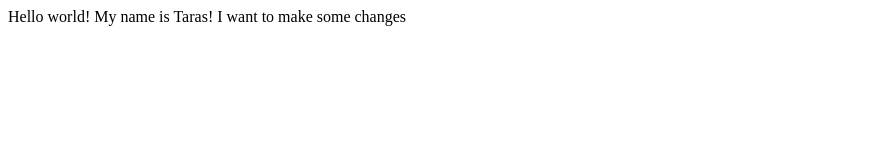
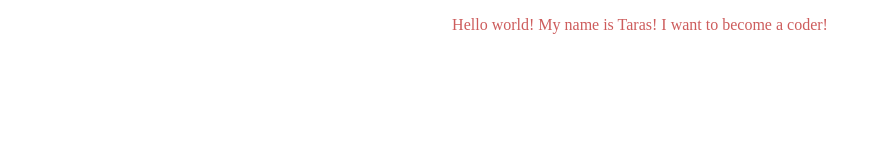
Before and after one commit to Skullptor7/coursera-test, a plain HTML site: page site/W1E1.html in a window 1280 px wide. Shown: the whole page, without its empty margins (0-881 px from the left). Drawn offline with Linux system fonts and the light colour scheme.

Commit message:
some changes

```diff
--- a/site/W1E1.html
+++ b/site/W1E1.html
@@ -3,8 +3,14 @@
 	<head>
 		<meta charset="utf-8">
 		<title>Coursera is Cool!</title>
+		<style>
+			p {
+				color: indianred;
+				text-align: center;
+			}
+		</style>
 	</head>
 		<body>
-			Hello world! My name is Taras! I want to make some changes
+			<p>Hello world! My name is Taras! I want to become a coder!</p>
 		</body>
 	</html>
```
